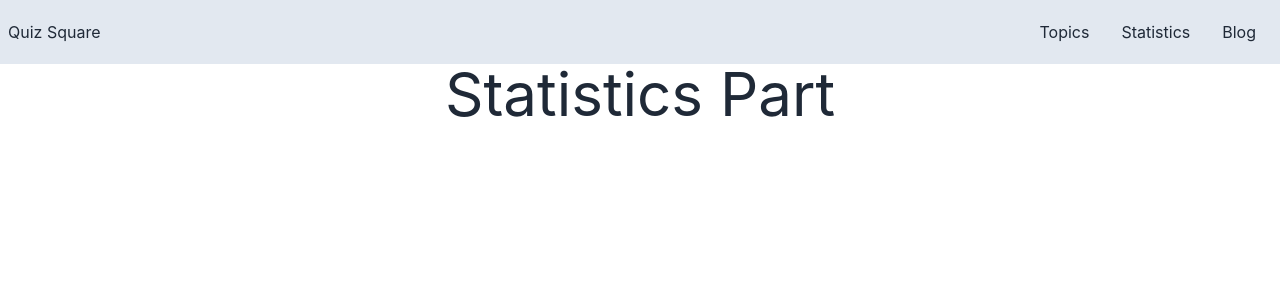
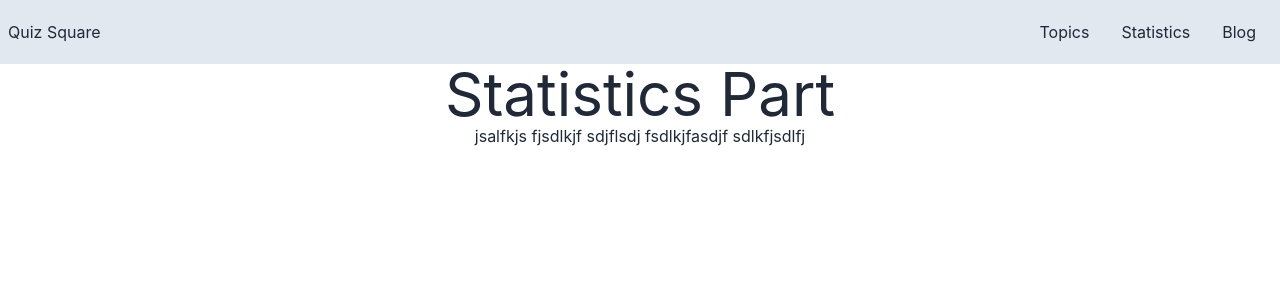
Before and after one commit to nahian255/private-public-project5, a React (Create React App) app: page /statistics in a window 1280 px wide. Shown: the top 300 px of the page. Built offline with nearby package versions, Linux system fonts and the light colour scheme.

Commit message:
file add

```diff
--- a/src/Component/Statistics.jsx
+++ b/src/Component/Statistics.jsx
@@ -4,6 +4,7 @@ const Statistics = () => {
     return (
         <div>
             <h1 className='text-6xl'>Statistics Part</h1>
+            <h1>jsalfkjs fjsdlkjf sdjflsdj fsdlkjfasdjf sdlkfjsdlfj </h1>
         </div>
     );
 };
```
